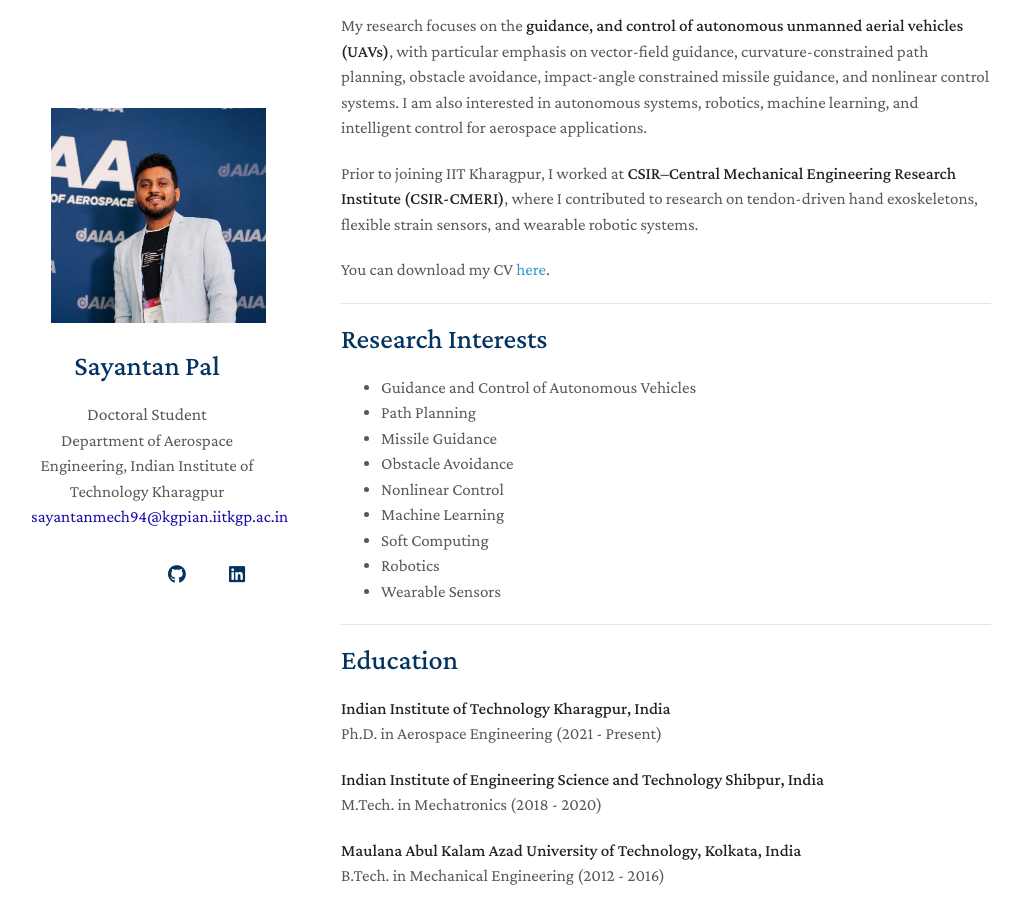
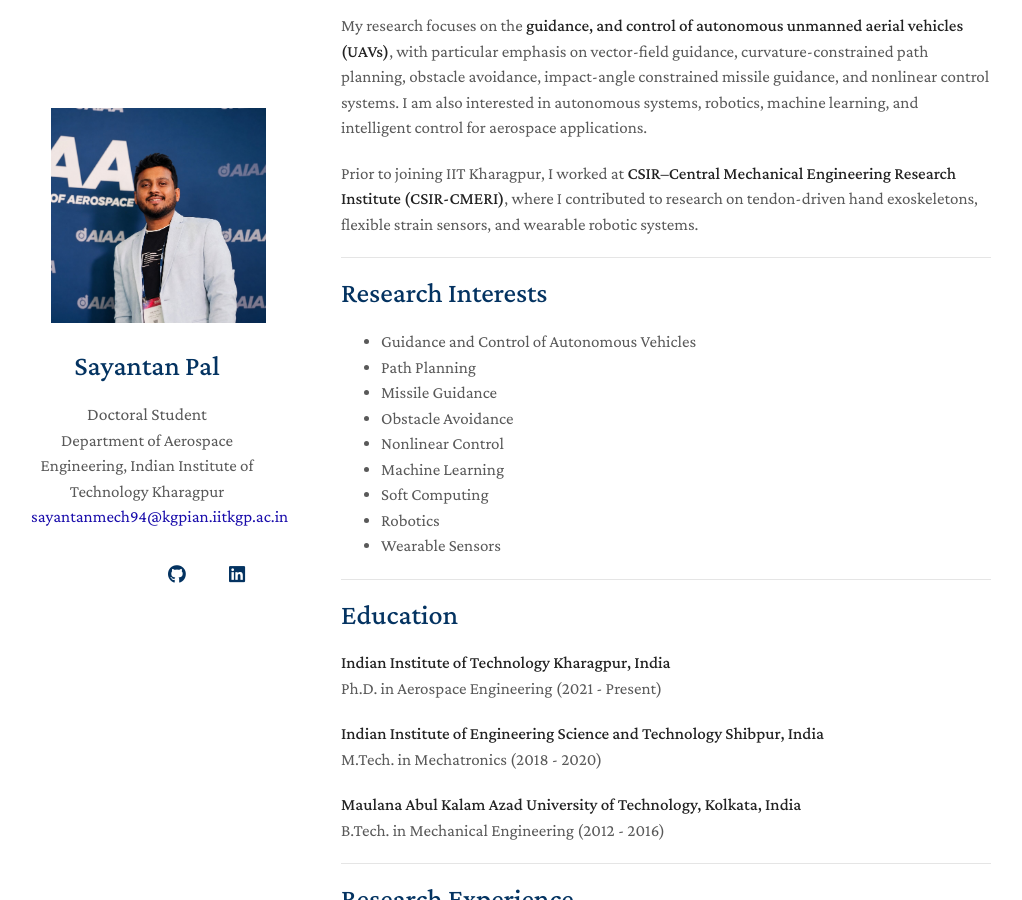
Before and after one commit to pal-sayantan/pal-sayantan.github.io, a Jekyll site: the page built from index.md, in a window 1280 px wide and 900 px high, scrolled down 305 px. Shown: the whole window, without its empty margins (129-1151 px from the left). Built offline with Jekyll 4.4.1, drawn with Linux system fonts in a browser that asks for light colours; a style sheet for code colours, icons or effects is not loaded.

Commit message:
Update index.md

```diff
--- a/index.md
+++ b/index.md
@@ -42,8 +42,6 @@ I am a **Doctoral Student** in the **Unmanned Vehicle Systems Lab**, Department
 My research focuses on the **guidance, and control of autonomous unmanned aerial vehicles (UAVs)**, with particular emphasis on vector-field guidance, curvature-constrained path planning, obstacle avoidance, impact-angle constrained missile guidance, and nonlinear control systems. I am also interested in autonomous systems, robotics, machine learning, and intelligent control for aerospace applications.
 
 Prior to joining IIT Kharagpur, I worked at **CSIR–Central Mechanical Engineering Research Institute (CSIR-CMERI)**, where I contributed to research on tendon-driven hand exoskeletons, flexible strain sensors, and wearable robotic systems.
-
-You can download my CV [here](assets/files/Sayantan_Pal_CV.pdf).
 
 ---
 <div id="research"></div>
```
